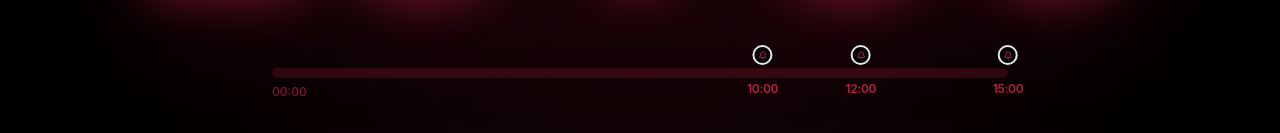
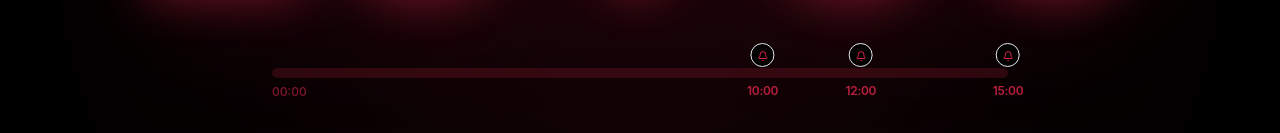
Before and after one commit to rjlaxamana/timer, a React (Vite) app: page / in a window 1280 px wide. Shown: the part 494-627 px from the top of the page. Built offline with nearby package versions, Linux system fonts and the light colour scheme.

Commit message:
fix: optically center bell icon within the circular timeline pin

```diff
--- a/src/components/TimerDisplay.jsx
+++ b/src/components/TimerDisplay.jsx
@@ -128,16 +128,16 @@ export default function TimerDisplay({
                 className="absolute top-1 -translate-y-1/2 -translate-x-1/2 group z-20 flex flex-col items-center"
                 style={{ left: `${markerPercent}%` }}
               >
-                {/* Bell Icon Pin on top of the progress bar */}
+                {/* Bell Icon Pin on top of the progress bar with optical centering */}
                 <div
-                  className={`w-4 h-4 sm:w-5 sm:h-5 rounded-full flex items-center justify-center transition-all duration-200 border-2 shadow-sm ${
+                  className={`w-5 h-5 sm:w-6 sm:h-6 rounded-full flex items-center justify-center transition-all duration-200 border-[1.5px] shadow-sm ${
                     hasTriggered
                       ? 'bg-amber-400 border-white text-black scale-110 shadow-[0_0_12px_#fbbf24]'
                       : 'bg-black/90 border-current/70 text-current group-hover:scale-125'
                   }`}
                   title={`${(lang === 'ja' && bell.nameJa) ? bell.nameJa : bell.name}: ${timeString} (${bell.rings} ${bell.rings === 1 ? t.chime : t.chimes})`}
                 >
-                  <Bell size={9} className="opacity-95" />
+                  <Bell size={11} className="opacity-95 translate-y-[0.75px]" />
                 </div>
 
                 {/* Time directly under the progress bar aligned with the bell symbol */}
```
